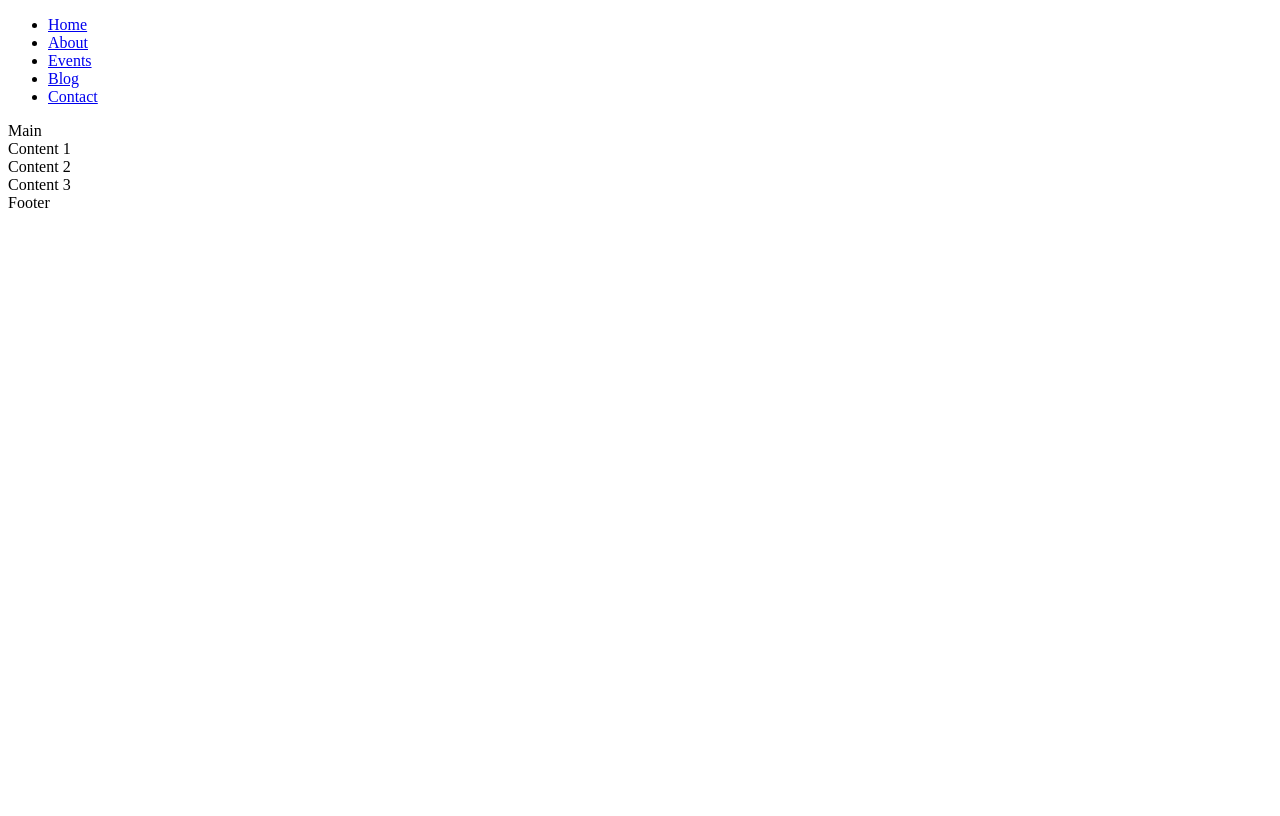
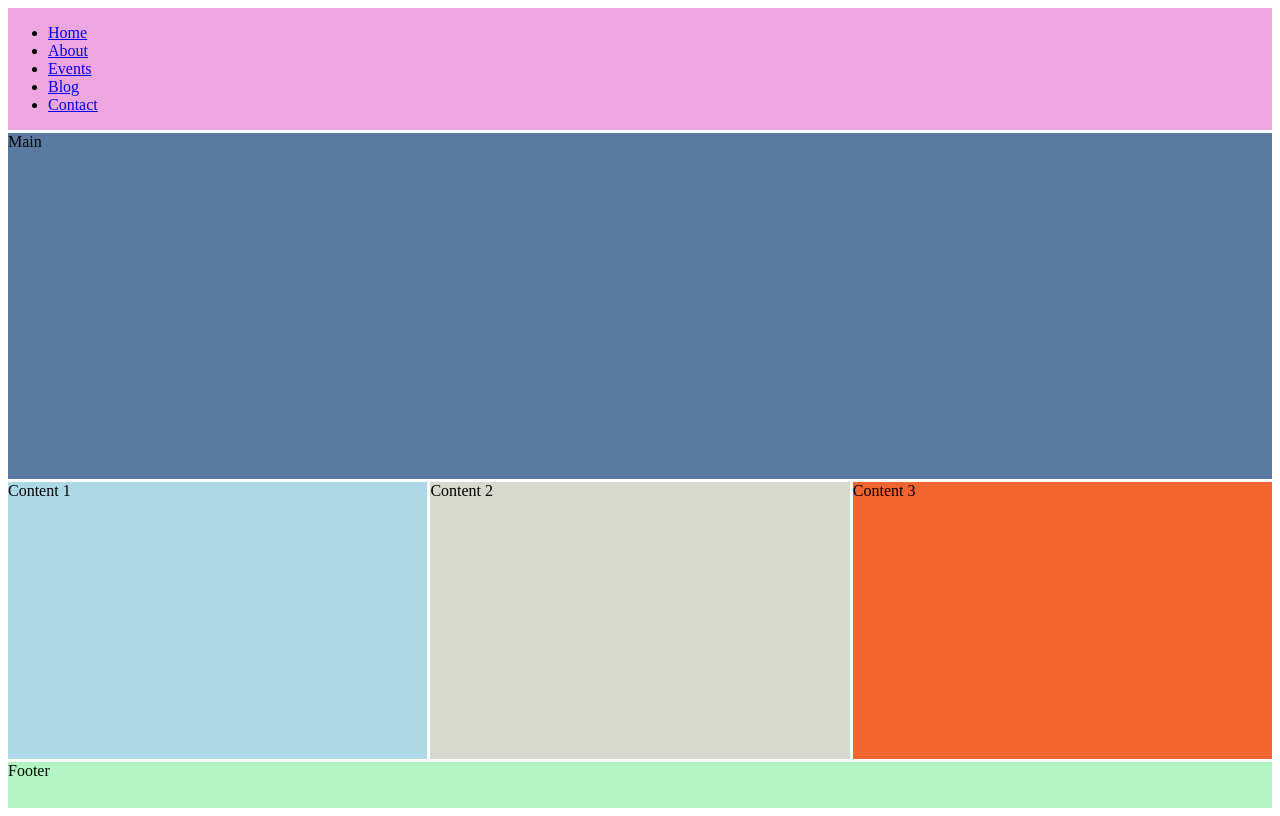
Before and after one commit to shenriques/scicom-page, a plain HTML site: page index.html in a window 1280 px wide. Drawn offline with Linux system fonts and the light colour scheme.

Commit message:
Added CSS grid and IDs to target specific layout items

```diff
--- a/index.html
+++ b/index.html
@@ -5,7 +5,7 @@
         <link href="styles/main.css" rel="stylesheet" type="text/css">
     </head>
     <body>
-        <div>
+        <div class="container">
             <nav>
                 <ul>
                     <li><a href="#">Home</a></li>
@@ -16,9 +16,9 @@
                 </ul>
             </nav>
             <main>Main</main>
-            <div>Content 1</div>
-            <div>Content 2</div>
-            <div>Content 3</div>
+            <div id="content1">Content 1</div>
+            <div id="content2">Content 2</div>
+            <div id="content3">Content 3</div>
             <footer>Footer</footer>
         </div>
         <script src="js/app.js"></script>
--- a/styles/main.css
+++ b/styles/main.css
@@ -0,0 +1,49 @@
+/* GRID TEMPLATE */
+
+/* Use a container to define the layout */
+.container {
+    display: grid;
+    height: 100vh;
+    /* make 3 columns, 1fr wide each */
+    grid-template-columns: 1fr 1fr 1fr;
+    /* make 4 rows of sizes relevant to markup design */
+    grid-template-rows: 0.2fr 1.5fr 1.2fr 0.2fr;
+    grid-template-areas:
+        "nav nav nav"
+        "main main main"
+        "content1 content2 content3"
+        "footer footer footer";
+    /* add equal spacing between element */
+    grid-gap: 0.2rem;
+  }
+
+nav {
+    background: #eda6df;
+    /* acts as an id for the grid */
+    grid-area: nav;
+}
+
+main {
+    background: #5a79a1;
+    grid-area: main;
+}
+
+#content1 {
+    background: lightblue;
+    grid-area: content1;
+}
+
+#content2 {
+    background: #D7D9CE;
+    grid-area: content2;
+}
+
+#content3 {
+    background: #F26430;
+    grid-area: content3;
+}
+
+footer {
+    background: #b3f5c2;
+    grid-area: footer;
+}
```
